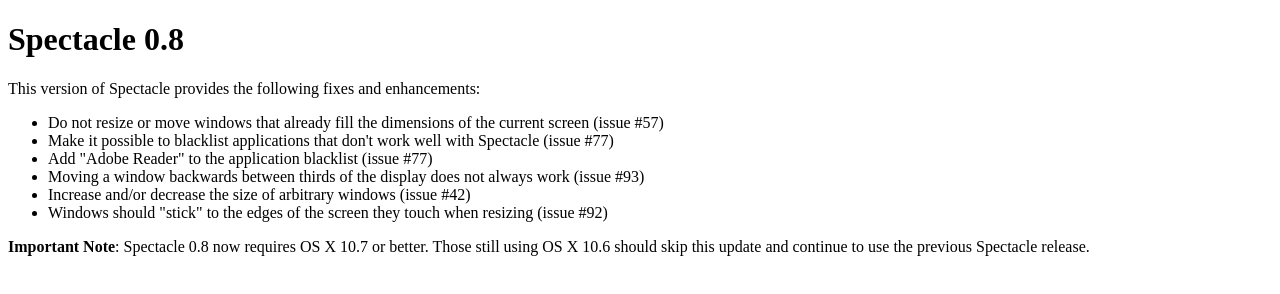
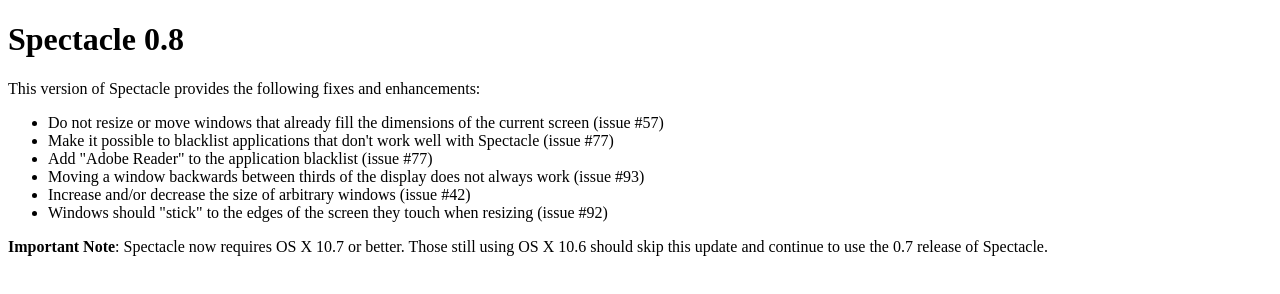
Before and after one commit to eczarny/spectacle, a plain HTML site: page updates/changes/0.8.html in a window 1280 px wide. Drawn offline with Linux system fonts and the light colour scheme.

Commit message:
Mention the specific version of Spectacle to use with older versions of OS X.

```diff
--- a/updates/changes/0.8.html
+++ b/updates/changes/0.8.html
@@ -29,6 +29,6 @@
       <li>Increase and/or decrease the size of arbitrary windows (issue #42)</li>
       <li>Windows should "stick" to the edges of the screen they touch when resizing (issue #92)</li>
     </ul>
-    <p><b>Important Note</b>: Spectacle 0.8 now requires OS X 10.7 or better. Those still using OS X 10.6 should skip this update and continue to use the previous Spectacle release.</html>
+    <p><b>Important Note</b>: Spectacle now requires OS X 10.7 or better. Those still using OS X 10.6 should skip this update and continue to use the 0.7 release of Spectacle.</html>
   </body>
 </html>
```
Also changed, not shown: updates/changes/0.8.1.html (+1 -1 lines), updates/changes/0.8.2.html (+1 -1 lines).
